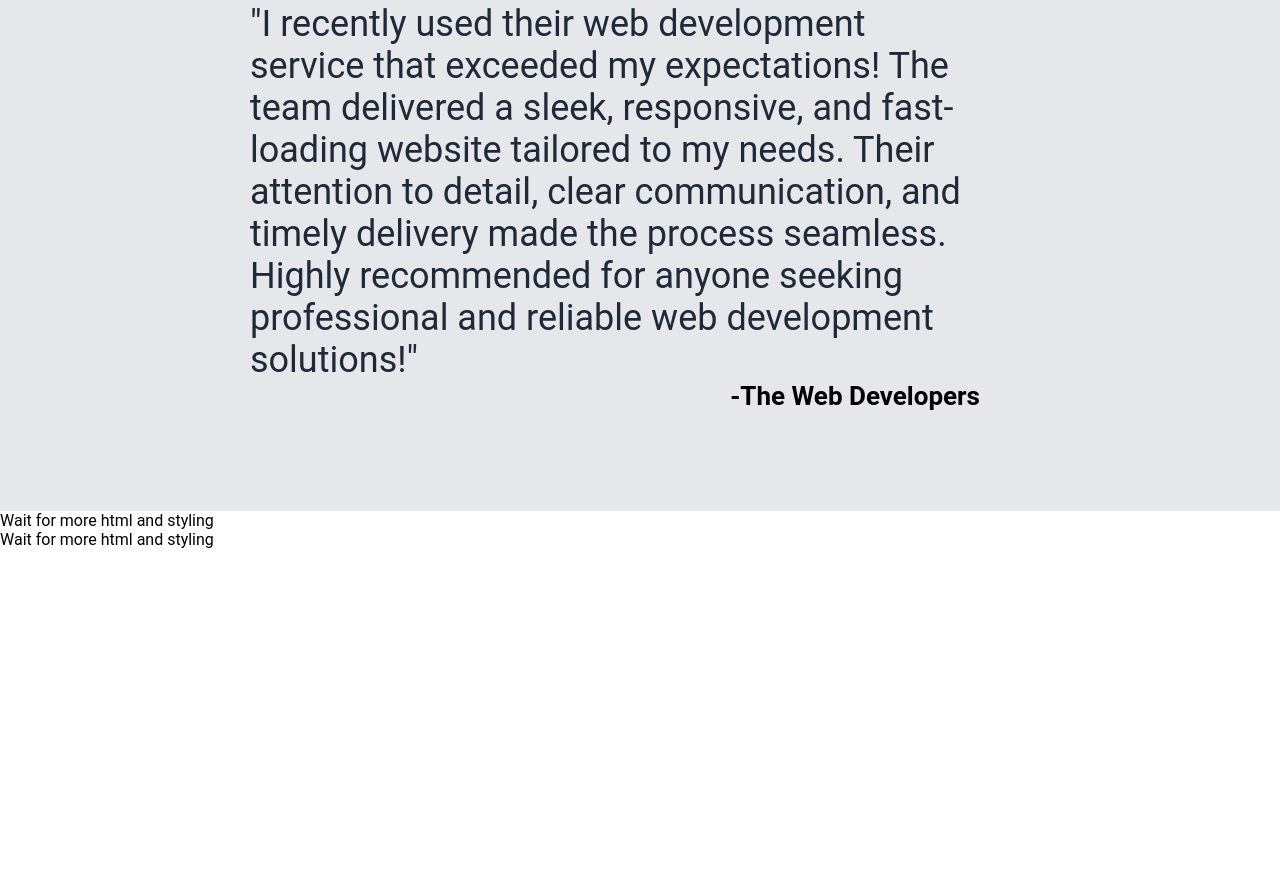
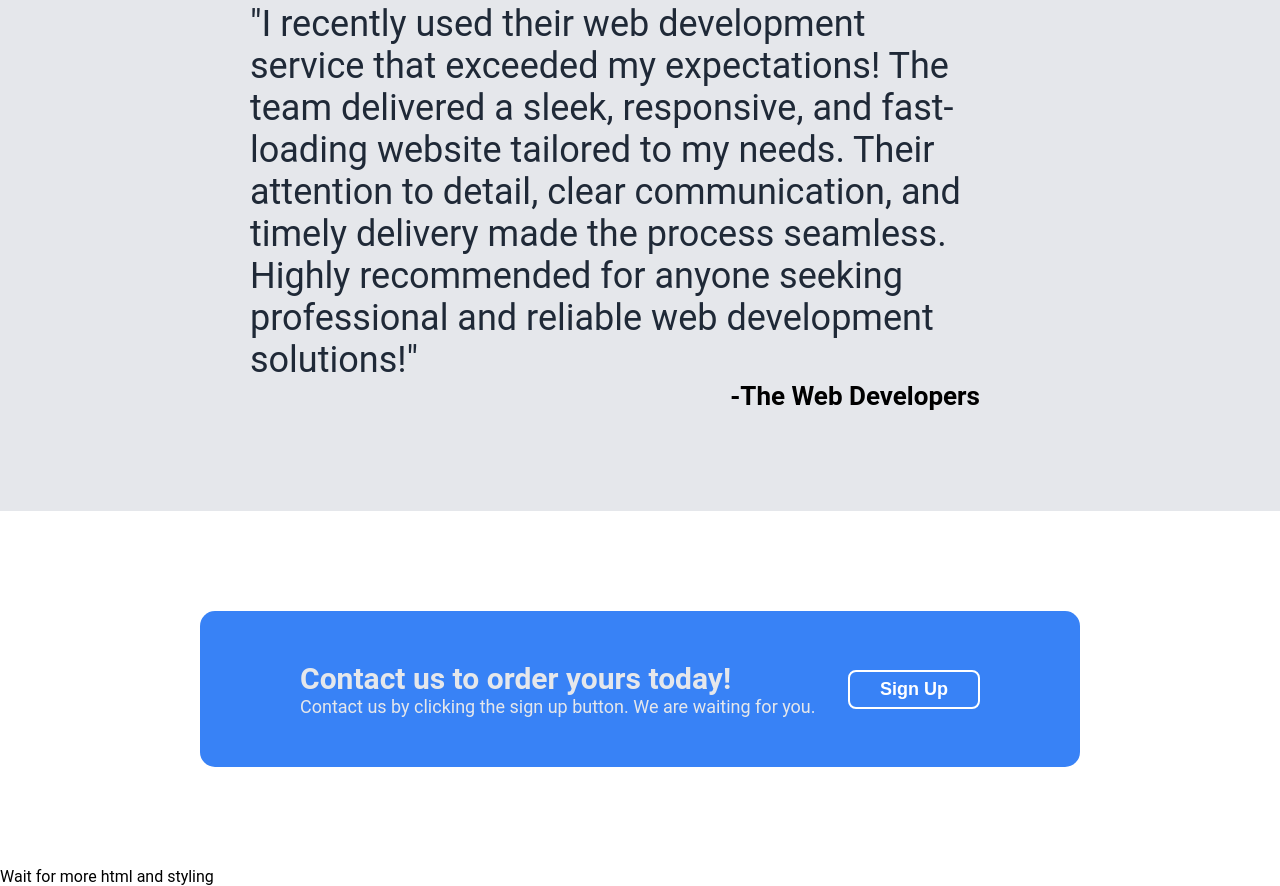
Before and after one commit to Petrus-github/landing-page, a plain HTML site: page index.html in a window 1280 px wide. Shown: the part 1209-2095 px from the top of the page. Before the commit the page ends 1758 px from the top, so only its background shows below. Drawn offline with Linux system fonts and the light colour scheme.

Commit message:
Add container and classes to html and rules to css
Add div containers and classes to call-to-action html section, and use
the class selectors to style the section.
Add margin, padding, and background colors.
Space and align the sections to and style the button.

```diff
--- a/index.html
+++ b/index.html
@@ -40,8 +40,14 @@
             <div class="client"><p>-The Web Developers</p></div>
 
         </div>
-        <div class="call to action">
-            <p>Wait for more html and styling</p>
+        <div class="call-action">
+            <div class="call-text">
+                <h3>Contact us to order yours today!</h3>
+                <p>Contact us by clicking the sign up button. We are waiting for you.</p>
+            </div>
+            <div class="call-button">
+                <button>Sign Up</button>
+            <div>
         </div>
 
     </main>
--- a/style.css
+++ b/style.css
@@ -118,3 +118,32 @@ body {
     font-weight: bolder;
     font-size: 26px;
 }
+
+.call-action {
+    display: flex;
+    justify-content: space-between;
+    align-items: center;
+    margin: 100px 200px;
+    background-color: #3882f6;
+    padding: 50px 100px;
+    border-radius: 15px;
+    color: #E5E7EB;
+}
+
+.call-text> h3 {
+    font-size: 30px;
+}
+
+.call-text> p {
+    font-size: 18px;
+}
+
+.call-button> button {
+    background-color: #3882f6;
+    border: 2px solid #ffffff;
+    color: #ffffff;
+    padding: 7px 30px;
+    border-radius: 8px;
+    font-size: 18px;
+    font-weight: bold;
+}
```
